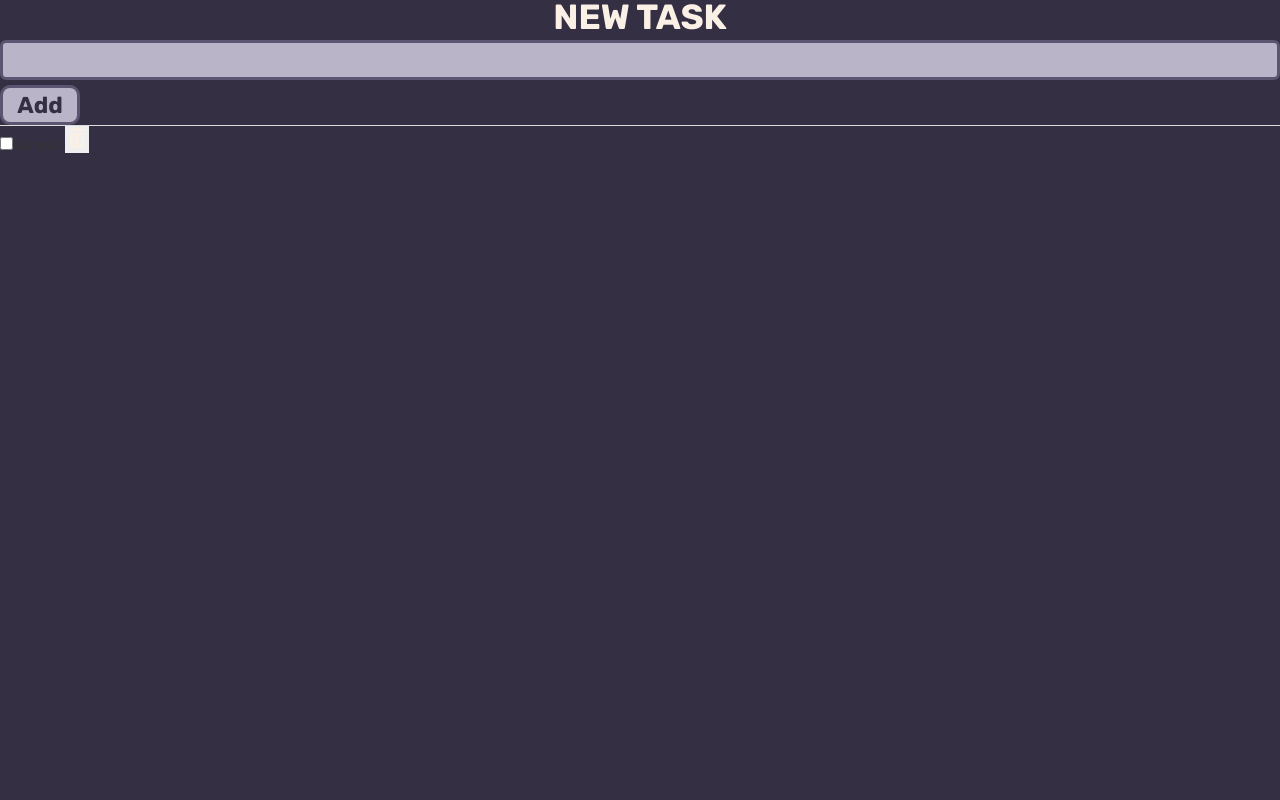
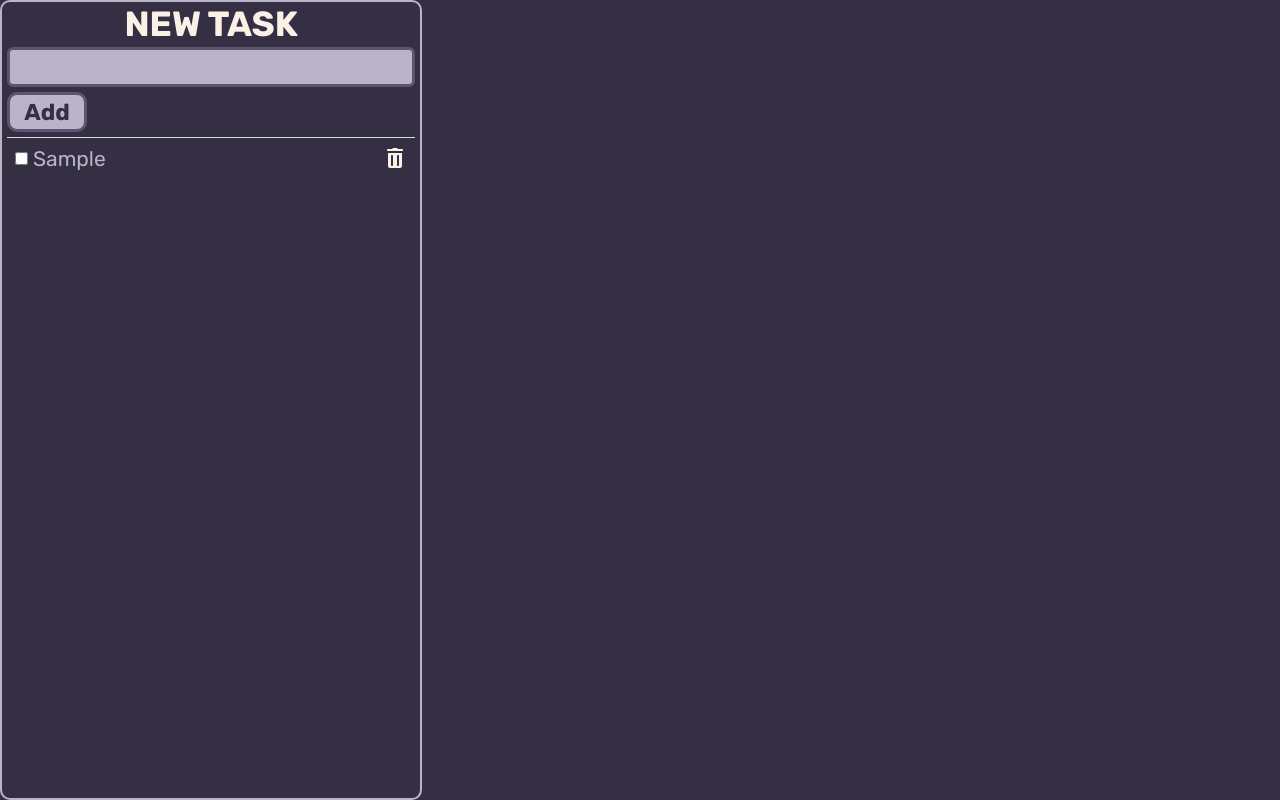
Before and after one commit to patakbtw/To-Do-List-Using-React, a React (Vite) app: page / in a window 1280 px wide. Both pictures are taken after typing "Sample" into the empty fields and a click on the button "Add". Built offline with nearby package versions, Linux system fonts and the light colour scheme.

Commit message:
fixed delete button, fixed classes inconsistency

```diff
--- a/src/App.tsx
+++ b/src/App.tsx
@@ -1,12 +1,10 @@
 import "./styles/App.scss";
 import React, { useState } from "react";
-import trash from '../public/trash.svg'
+import trash from "../public/trash.svg";
 
 type FormProps = {
-  // You also can use type like this React.Dispatch<React.SetStateAction<string[]>>
   onHandleSubmit: (array: (state: string[]) => string[]) => void;
 };
-
 
 const ToDoList_form = (props: FormProps) => {
   const [textInput, setTextInput] = useState<string>("");
@@ -23,7 +21,6 @@ const ToDoList_form = (props: FormProps) => {
     }
     setTextInput("");
   };
-
 
   return (
     <form className="to-do-list__form" name="task-form" onSubmit={handleSubmit}>
@@ -45,22 +42,28 @@ const ToDoList_form = (props: FormProps) => {
 };
 
 type ToDoList_liProps = {
-  task: string,
-  index: number,
-  items: string[],
-  removeItem: (id: number) => void // Исправлено: указан тип параметра id
+  task: string;
+  items: string[];
+  removeItem: (id: number) => void;
 };
 
 const ToDoList_li = (props: ToDoList_liProps): JSX.Element => {
   return (
-    <>{props.items.map((item, index) => (  // Исправлено: добавлено указание на items из props
-      <li className="toDoList__item" key={index}>
-        <input type="checkbox" className="toDoList__chkbox" id={`${props.index}`} />
-        <label htmlFor={`${props.index}`} className="toDoList__task">
-          {item} {/* Исправлено: выводим значение item */}
+    <>
+      {props.items.map((item, index) => (
+        <li className="to-do-list__item" key={index}>
+          <input
+            type="checkbox"
+            className="to-do-list__chkbox"
+            id={`${index}`}
+          />
+          <label htmlFor={`${index}`} className="to-do-list__task">
+            {item}
           </label>
-        <button className="toDoList__dlt" onClick={() => props.removeItem(props.index)}>
-          {/* Исправлено: передаем props.index вместо item.id */}
+          <button
+            className="to-do-list__dlt"
+            onClick={() => props.removeItem(index)}
+          >
             <img src={trash} alt="" />
           </button>
         </li>
@@ -73,23 +76,22 @@ function App() {
   const [someList, setSomeList] = useState<string[]>([]);
 
   const removeItem = (id: number) => {
-    setSomeList((prevTaskList: string[]) => prevTaskList.filter((_, index) => index !== id));
-    // Исправлено: используем filter для удаления элемента по индексу
+    setSomeList((prevTaskList: string[]) =>
+      prevTaskList.filter((_, index) => index !== id)
+    );
   };
 
   return (
     <>
-      <div className="toDoList__wrapper">
+      <div className="to-do-list__wrapper">
         <ToDoList_form onHandleSubmit={setSomeList} />
-        <hr className="toDoList__separator" />
-        <ul className="toDoList__list">
-          <ToDoList_li items={someList} task="" index={0} removeItem={removeItem} />
-          {/* Исправлено: передаем значения для task и index */}
+        <hr className="to-do-list__separator" />
+        <ul className="to-do-list__list">
+          <ToDoList_li items={someList} task="" removeItem={removeItem} />
         </ul>
       </div>
     </>
   );
 }
 
-
 export default App;
```
Lines whose indentation alone changed are shown as unchanged.
